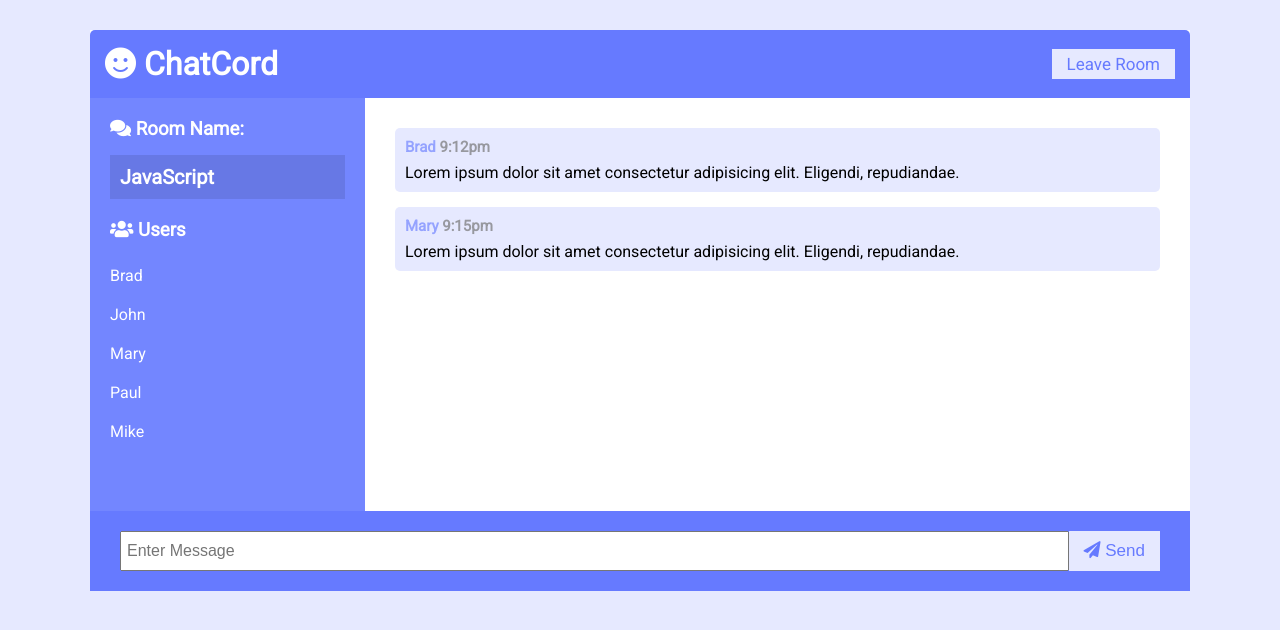
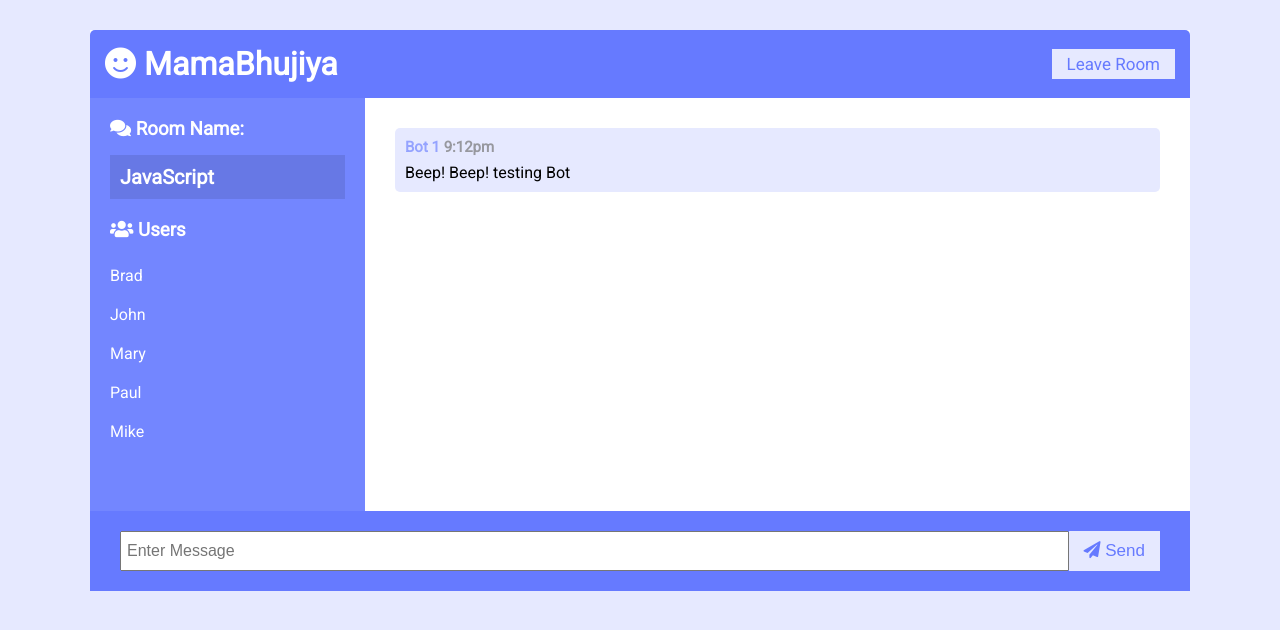
Before and after one commit to Smaran-Sapkota/testchatapp, a website: page _html_css/chat.html in a window 1280 px wide. Drawn offline with Linux system fonts and the light colour scheme.

Commit message:
Changes made

```diff
--- a/_html_css/chat.html
+++ b/_html_css/chat.html
@@ -5,12 +5,12 @@
   <meta name="viewport" content="width=device-width, initial-scale=1.0">
   <link rel="stylesheet" href="https://cdnjs.cloudflare.com/ajax/libs/font-awesome/5.12.1/css/all.min.css" integrity="sha256-mmgLkCYLUQbXn0B1SRqzHar6dCnv9oZFPEC1g1cwlkk=" crossorigin="anonymous" />
   <link rel="stylesheet" href="css/style.css">
-  <title>ChatCord App</title>
+  <title>MamaBhujiya Chat App</title>
 </head>
 <body>
   <div class="chat-container">
     <header class="chat-header">
-      <h1><i class="fas fa-smile"></i> ChatCord</h1>
+      <h1><i class="fas fa-smile"></i> MamaBhujiya</h1>
       <a href="index.html" class="btn">Leave Room</a>
     </header>
     <main class="chat-main">
@@ -28,19 +28,12 @@
       </div>
       <div class="chat-messages">
 					<div class="message">
-						<p class="meta">Brad <span>9:12pm</span></p>
+						<p class="meta">Bot 1 <span>9:12pm</span></p>
 						<p class="text">
-							Lorem ipsum dolor sit amet consectetur adipisicing elit. Eligendi,
-							repudiandae.
+							Beep! Beep! testing Bot
 						</p>
 					</div>
-					<div class="message">
-						<p class="meta">Mary <span>9:15pm</span></p>
-						<p class="text">
-							Lorem ipsum dolor sit amet consectetur adipisicing elit. Eligendi,
-							repudiandae.
-						</p>
-					</div>
+
       </div>
     </main>
     <div class="chat-form-container">
--- a/package.json
+++ b/package.json
@@ -1,5 +1,5 @@
 {
-  "name": "chatcord",
+  "name": "MamaBhujiya",
   "version": "1.0.0",
   "description": "Realtime chat app with rooms",
   "main": "server.js",
--- a/server.js
+++ b/server.js
@@ -17,7 +17,7 @@ const io = socketio(server);
 // Set static folder
 app.use(express.static(path.join(__dirname, 'public')));
 
-const botName = 'ChatCord Bot';
+const botName = 'Smaran Bot';
 
 // Run when client connects
 io.on('connection', socket => {
@@ -27,7 +27,7 @@ io.on('connection', socket => {
     socket.join(user.room);
 
     // Welcome current user
-    socket.emit('message', formatMessage(botName, 'Welcome to ChatCord!'));
+    socket.emit('message', formatMessage(botName, 'Welcome to MamaBhujiya Chatroom!'));
 
     // Broadcast when a user connects
     socket.broadcast
```
Also changed, not shown: _html_css/index.html (+2 -2 lines), public/chat.html (+2 -2 lines), public/index.html (+2 -2 lines), 1 other file.
